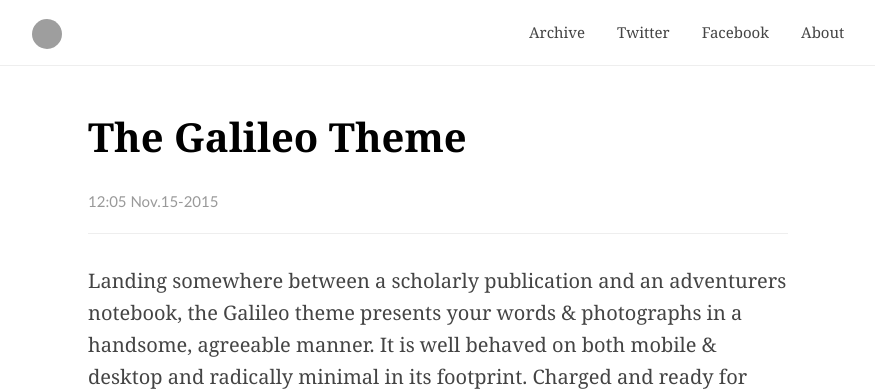
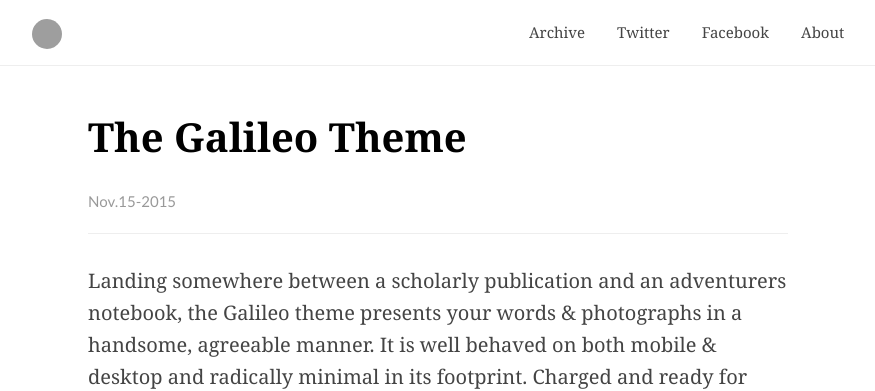
Before and after one commit to Anson98/studylog, a Jekyll site: the page built from _posts/2015-11-15-the-galileo-theme.markdown, in a window 1280 px wide. Shown: the top 391 px of the page, without its empty margins (202-1077 px from the left). Built offline with Jekyll 4.4.1, drawn with Linux system fonts in a browser that asks for light colours; comment, search, counter and statistics services are not loaded; grey boxes are pictures that could not be loaded.

Commit message:
initialize blog

```diff
--- a/_layouts/post.html
+++ b/_layouts/post.html
@@ -4,7 +4,7 @@ layout: default
 
 <article class="article">
   <h1 class="article__title article__title--single">{{ page.title }}</h1>
-  <time class="article__date" datetime="{{ page.date | date: "%Y-%m-%d" }}">{% if page.author %}By {{ page.author}} on {% endif %}{{ page.date | date: " %H:%M %b.%d-%Y" }}</time>
+  <time class="article__date" datetime="{{ page.date | date: "%Y-%m-%d" }}">{% if page.author %}By {{ page.author}} on {% endif %}{{ page.date | date: " <!--%H:%M--> %b.%d-%Y" }}</time>
   {% if page.cover %}
     <div class="cover">
       <img src="{{ page.cover }}">
```
